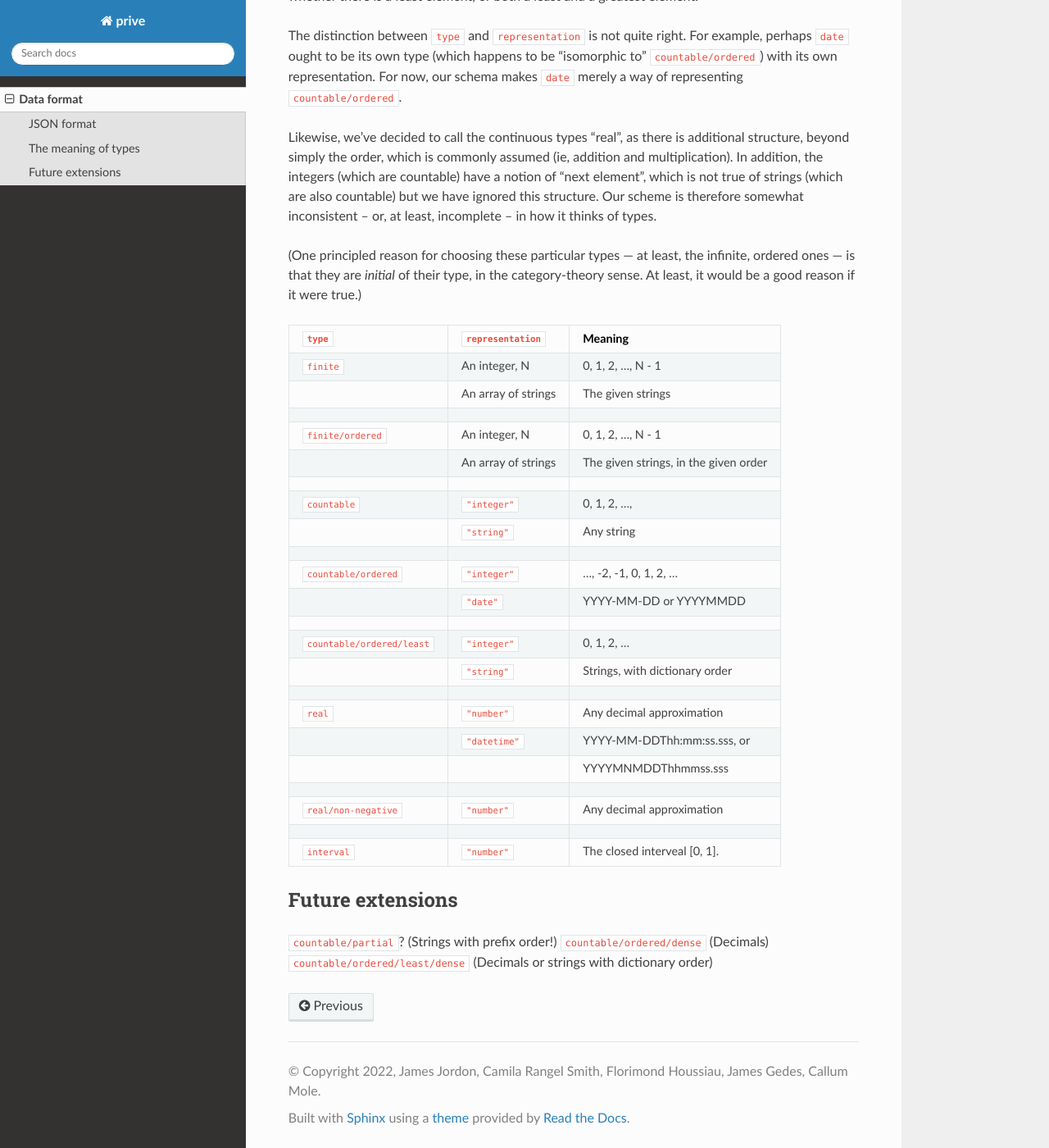
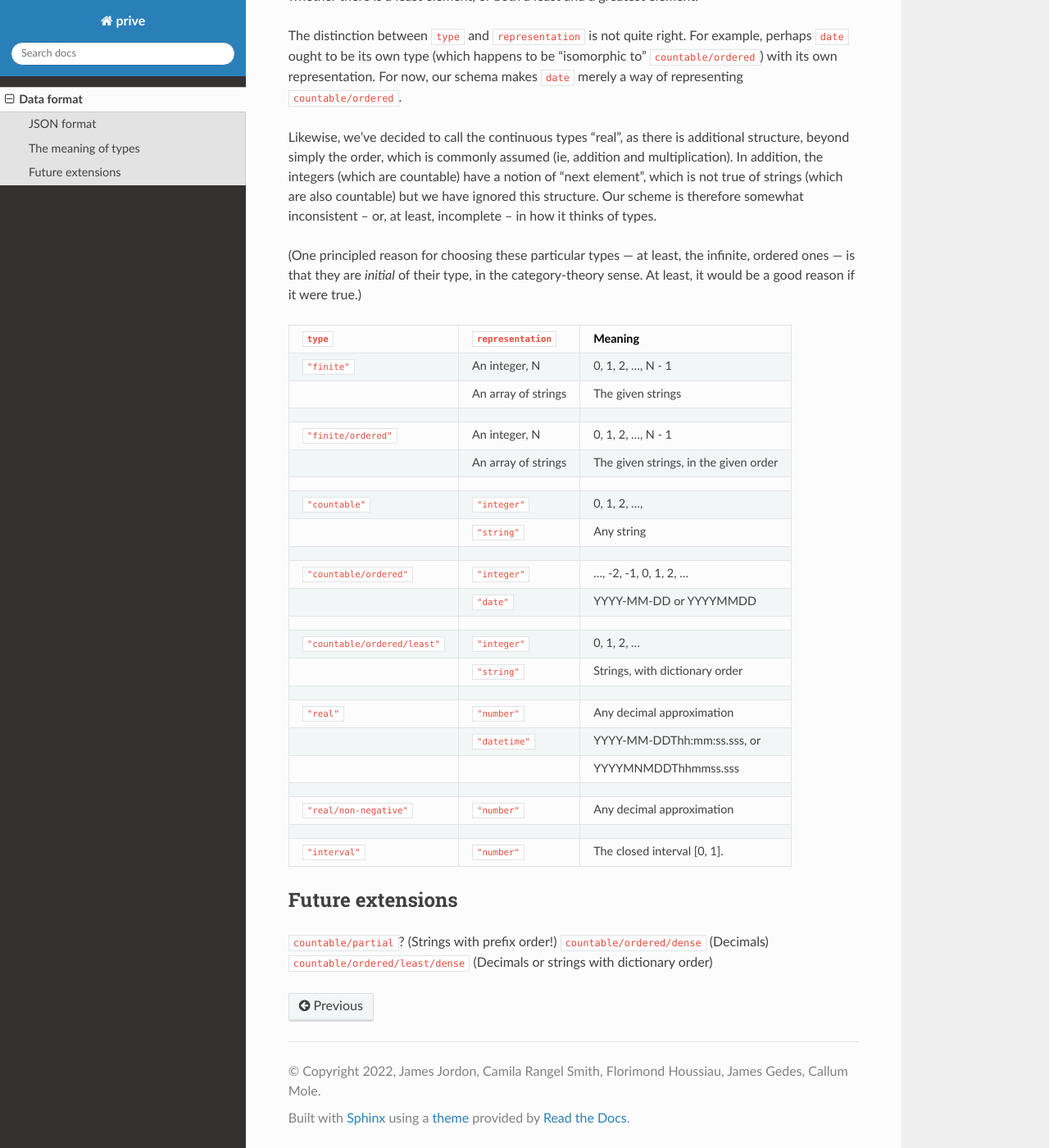
Before and after one commit to alan-turing-institute/tapas, a Sphinx documentation site: the page built from docs/source/dataset-schema.rst, in a window 1280 px wide and 1400 px high, scrolled down 1034 px. Shown: the whole window at 82% size. Built offline with Sphinx 7.4.7 and the Read the Docs theme 2.0.0, drawn with Linux system fonts in a browser that asks for light colours.

Commit message:
Minor edits to dataset documentation

```diff
--- a/docs/source/dataset-schema.rst
+++ b/docs/source/dataset-schema.rst
@@ -68,55 +68,55 @@ the infinite, ordered ones — is that they are *initial* of their type,
 in the category-theory sense. At least, it would be a good reason if it
 were true.)
 
-+----------------------------+--------------------+-------------------------------+
-| ``type``                   |``representation``  | Meaning                       |
-+============================+====================+===============================+
-| ``finite``                 |An integer, N       | 0, 1, 2, …, N - 1             |
-+----------------------------+--------------------+-------------------------------+
-|                            |An array of strings | The given strings             |
-+----------------------------+--------------------+-------------------------------+
-|                            |                    |                               |
-+----------------------------+--------------------+-------------------------------+
-| ``finite/ordered``         |An integer, N       | 0, 1, 2, …, N - 1             |
-+----------------------------+--------------------+-------------------------------+
-|                            |An array of strings | The given strings, in the     |
-|                            |                    | given order                   |
-+----------------------------+--------------------+-------------------------------+
-|                            |                    |                               |
-+----------------------------+--------------------+-------------------------------+
-| ``countable``              |``"integer"``       | 0, 1, 2, …,                   |
-+----------------------------+--------------------+-------------------------------+
-|                            |``"string"``        | Any string                    |
-+----------------------------+--------------------+-------------------------------+
-|                            |                    |                               |
-+----------------------------+--------------------+-------------------------------+
-|``countable/ordered``       |``"integer"``       | …, -2, -1, 0, 1, 2, …         |
-+----------------------------+--------------------+-------------------------------+
-|                            |``"date"``          | YYYY-MM-DD or YYYYMMDD        |
-+----------------------------+--------------------+-------------------------------+
-|                            |                    |                               |
-+----------------------------+--------------------+-------------------------------+
-| ``countable/ordered/least``|``"integer"``       | 0, 1, 2, …                    |
-+----------------------------+--------------------+-------------------------------+
-|                            |``"string"``        | Strings, with dictionary      |
-|                            |                    | order                         |
-+----------------------------+--------------------+-------------------------------+
-|                            |                    |                               |
-+----------------------------+--------------------+-------------------------------+
-| ``real``                   |``"number"``        | Any decimal approximation     |
-+----------------------------+--------------------+-------------------------------+
-|                            |``"datetime"``      | YYYY-MM-DDThh:mm:ss.sss, or   |
-+----------------------------+--------------------+-------------------------------+
-|                            |                    | YYYYMNMDDThhmmss.sss          |
-+----------------------------+--------------------+-------------------------------+
-|                            |                    |                               |
-+----------------------------+--------------------+-------------------------------+
-| ``real/non-negative``      |``"number"``        | Any decimal approximation     |
-+----------------------------+--------------------+-------------------------------+
-|                            |                    |                               |
-+----------------------------+--------------------+-------------------------------+
-| ``interval``               |``"number"``        | The closed interveal [0, 1].  |
-+----------------------------+--------------------+-------------------------------+
++-----------------------------+--------------------+-------------------------------+
+| ``type``                    |``representation``  | Meaning                       |
++=============================+====================+===============================+
+| ``"finite"``                |An integer, N       | 0, 1, 2, …, N - 1             |
++-----------------------------+--------------------+-------------------------------+
+|                             |An array of strings | The given strings             |
++-----------------------------+--------------------+-------------------------------+
+|                             |                    |                               |
++-----------------------------+--------------------+-------------------------------+
+| ``"finite/ordered"``        |An integer, N       | 0, 1, 2, …, N - 1             |
++-----------------------------+--------------------+-------------------------------+
+|                             |An array of strings | The given strings, in the     |
+|                             |                    | given order                   |
++-----------------------------+--------------------+-------------------------------+
+|                             |                    |                               |
++-----------------------------+--------------------+-------------------------------+
+| ``"countable"``             |``"integer"``       | 0, 1, 2, …,                   |
++-----------------------------+--------------------+-------------------------------+
+|                             |``"string"``        | Any string                    |
++-----------------------------+--------------------+-------------------------------+
+|                             |                    |                               |
++-----------------------------+--------------------+-------------------------------+
+|``"countable/ordered"``      |``"integer"``       | …, -2, -1, 0, 1, 2, …         |
++-----------------------------+--------------------+-------------------------------+
+|                             |``"date"``          | YYYY-MM-DD or YYYYMMDD        |
++-----------------------------+--------------------+-------------------------------+
+|                             |                    |                               |
++-----------------------------+--------------------+-------------------------------+
+|``"countable/ordered/least"``|``"integer"``       | 0, 1, 2, …                    |
++-----------------------------+--------------------+-------------------------------+
+|                             |``"string"``        | Strings, with dictionary      |
+|                             |                    | order                         |
++-----------------------------+--------------------+-------------------------------+
+|                             |                    |                               |
++-----------------------------+--------------------+-------------------------------+
+| ``"real"``                  |``"number"``        | Any decimal approximation     |
++-----------------------------+--------------------+-------------------------------+
+|                             |``"datetime"``      | YYYY-MM-DDThh:mm:ss.sss, or   |
++-----------------------------+--------------------+-------------------------------+
+|                             |                    | YYYYMNMDDThhmmss.sss          |
++-----------------------------+--------------------+-------------------------------+
+|                             |                    |                               |
++-----------------------------+--------------------+-------------------------------+
+| ``"real/non-negative"``     |``"number"``        | Any decimal approximation     |
++-----------------------------+--------------------+-------------------------------+
+|                             |                    |                               |
++-----------------------------+--------------------+-------------------------------+
+| ``"interval"``              |``"number"``        | The closed interval [0, 1].   |
++-----------------------------+--------------------+-------------------------------+
 
 Future extensions
 -----------------
```
Also changed, not shown: 6 other files.
